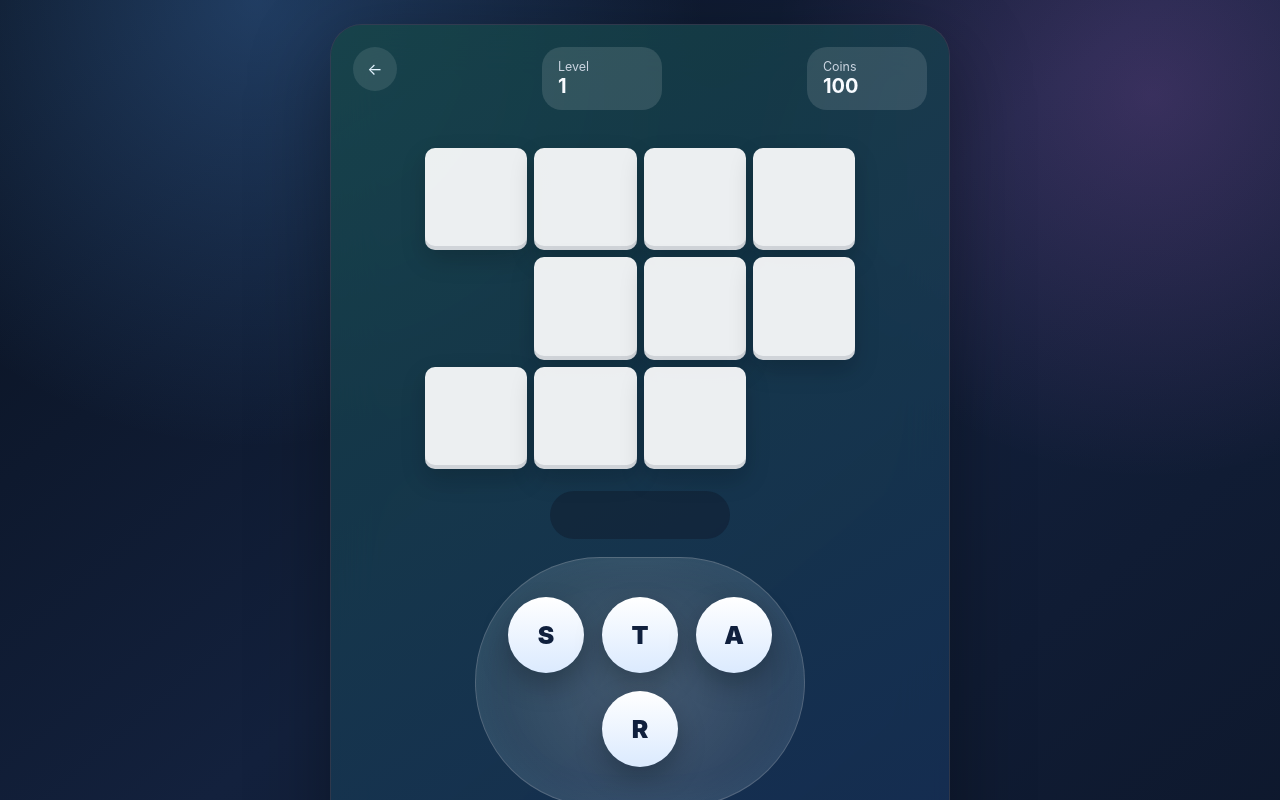
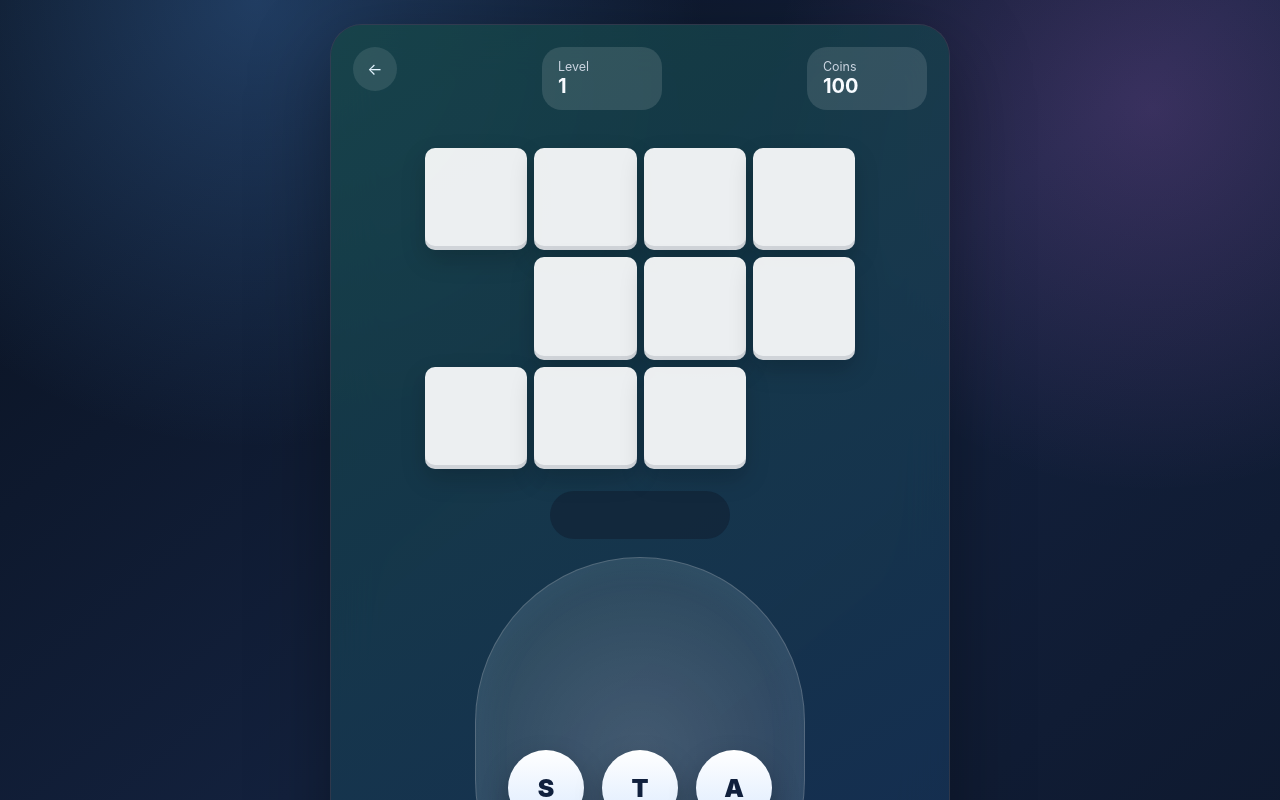
Before and after one commit to foxboxstudiodev/Lexora, a React (Vite) app: page / in a window 1280 px wide. Both pictures are taken after a click on the button "Play". Shown: the top 800 px of the page. Built offline with nearby package versions, Linux system fonts and the light colour scheme.

Commit message:
Render connection line from selected letter positions

```diff
--- a/src/features/game/GameScreen.tsx
+++ b/src/features/game/GameScreen.tsx
@@ -1,4 +1,4 @@
-import { PointerEvent, useMemo, useState } from 'react';
+import { PointerEvent, useMemo, useRef, useState } from 'react';
 import { Labels } from '../i18n/translations';
 import { Level } from '../levels/types';
 import { getHintPrice } from '../economy/economy';
@@ -19,11 +19,19 @@ type GameScreenProps = {
   onComplete: (stats: LevelCompleteStats) => void;
 };
 
+type Point = {
+  x: number;
+  y: number;
+};
+
 const revealLetterPrice = getHintPrice('reveal_letter');
 
 export function GameScreen({ level, labels, coins, onBackToMap, onSpendCoins, onComplete }: GameScreenProps) {
+  const wheelRef = useRef<HTMLDivElement | null>(null);
+  const letterRefs = useRef<Array<HTMLButtonElement | null>>([]);
   const [letters, setLetters] = useState(level.letters);
   const [selectedIndexes, setSelectedIndexes] = useState<number[]>([]);
+  const [dragPoint, setDragPoint] = useState<Point | null>(null);
   const [foundWords, setFoundWords] = useState<Set<string>>(new Set());
   const [foundBonusWords, setFoundBonusWords] = useState<Set<string>>(new Set());
   const [revealedLetters, setRevealedLetters] = useState<RevealedLetter[]>([]);
@@ -33,6 +41,21 @@ export function GameScreen({ level, labels, coins, onBackToMap, onSpendCoins, on
   const cells = useMemo(() => buildGrid(level.mainWords), [level]);
   const bounds = useMemo(() => gridBounds(cells), [cells]);
   const currentWord = selectedIndexes.map((index) => letters[index]).join('');
+
+  const selectedPoints = selectedIndexes
+    .map((index) => {
+      const wheelRect = wheelRef.current?.getBoundingClientRect();
+      const letterRect = letterRefs.current[index]?.getBoundingClientRect();
+      if (!wheelRect || !letterRect) return null;
+      return {
+        x: letterRect.left + letterRect.width / 2 - wheelRect.left,
+        y: letterRect.top + letterRect.height / 2 - wheelRect.top,
+      };
+    })
+    .filter((point): point is Point => point !== null);
+
+  const linePoints = dragPoint && selectedPoints.length > 0 ? [...selectedPoints, dragPoint] : selectedPoints;
+  const polylinePoints = linePoints.map((point) => `${point.x},${point.y}`).join(' ');
 
   const isCellFound = (cellWords: string[]) => cellWords.some((word) => foundWords.has(normalizeWord(word)));
   const isCellHinted = (cellWords: string[], cellLetter: string) => isCellRevealedByHint(cellWords, cellLetter, revealedLetters);
@@ -60,6 +83,7 @@ export function GameScreen({ level, labels, coins, onBackToMap, onSpendCoins, on
 
   const resetSelection = () => {
     const guess = selectedIndexes.map((index) => letters[index]).join('');
+    setDragPoint(null);
     if (!guess || completed) return;
 
     const result = validateGuess(level, guess, foundWords, foundBonusWords);
@@ -83,10 +107,22 @@ export function GameScreen({ level, labels, coins, onBackToMap, onSpendCoins, on
     setSelectedIndexes([]);
   };
 
+  const updateDragPoint = (event: PointerEvent<HTMLDivElement>) => {
+    const wheelRect = wheelRef.current?.getBoundingClientRect();
+    if (!wheelRect) return;
+    setDragPoint({ x: event.clientX - wheelRect.left, y: event.clientY - wheelRect.top });
+  };
+
+  const detectLetterUnderPointer = (event: PointerEvent<HTMLDivElement>) => {
+    const element = document.elementFromPoint(event.clientX, event.clientY) as HTMLElement | null;
+    const index = element?.dataset.letterIndex;
+    if (index !== undefined && selectedIndexes.length > 0) selectLetter(Number(index));
+  };
+
   const onPointerMove = (event: PointerEvent<HTMLDivElement>) => {
-    const target = event.target as HTMLElement;
-    const index = target.dataset.letterIndex;
-    if (index !== undefined && selectedIndexes.length > 0) selectLetter(Number(index));
+    if (selectedIndexes.length === 0) return;
+    updateDragPoint(event);
+    detectLetterUnderPointer(event);
   };
 
   return (
@@ -124,14 +160,33 @@ export function GameScreen({ level, labels, coins, onBackToMap, onSpendCoins, on
         {currentWord || message || ' '}
       </div>
 
-      <div className="letter-wheel" onPointerMove={onPointerMove} onPointerUp={resetSelection} onPointerCancel={() => setSelectedIndexes([])}>
-        <div className="connection-line" style={{ width: `${Math.max(0, selectedIndexes.length - 1) * 42}px` }} />
+      <div
+        ref={wheelRef}
+        className="letter-wheel"
+        onPointerMove={onPointerMove}
+        onPointerUp={resetSelection}
+        onPointerLeave={() => setDragPoint(null)}
+        onPointerCancel={() => {
+          setDragPoint(null);
+          setSelectedIndexes([]);
+        }}
+      >
+        <svg className="connection-svg" aria-hidden="true">
+          <polyline points={polylinePoints} />
+        </svg>
         {letters.map((letter, index) => (
           <button
+            ref={(node) => {
+              letterRefs.current[index] = node;
+            }}
             key={`${letter}-${index}`}
             data-letter-index={index}
             className={selectedIndexes.includes(index) ? 'letter active' : 'letter'}
-            onPointerDown={() => selectLetter(index)}
+            onPointerDown={(event) => {
+              event.currentTarget.setPointerCapture(event.pointerId);
+              selectLetter(index);
+              updateDragPoint(event as unknown as PointerEvent<HTMLDivElement>);
+            }}
           >
             {letter}
           </button>
```
